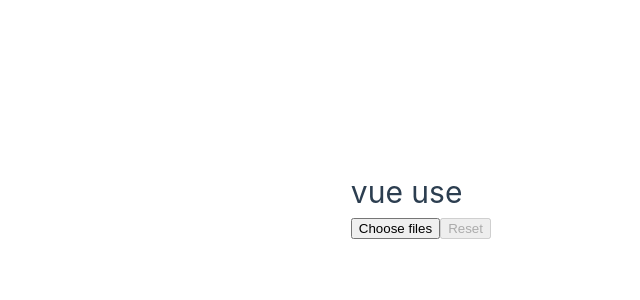
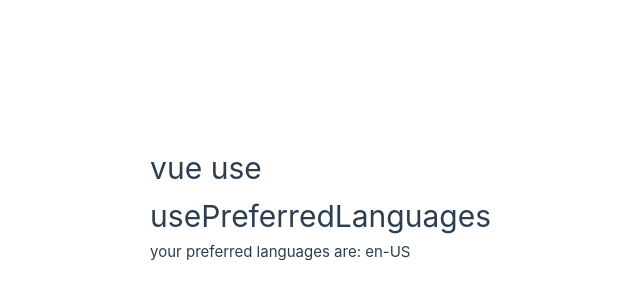
Before and after one commit to noah-00/vue3-doc, a Vue app: page / in a window 1280 px wide. Shown: the part 196-496 px from the top of the page, without its empty margins (149-789 px from the left). Built offline with nearby package versions, Linux system fonts and the light colour scheme.

Commit message:
✨ usePreferredLanguages

```diff
--- /dev/null
+++ b/src/components/VueUse/Browser/UsePreferredLanguages.vue
@@ -0,0 +1,12 @@
+<script setup lang="ts">
+import { usePreferredLanguages } from "@vueuse/core";
+
+const languages = usePreferredLanguages();
+</script>
+
+<template>
+  <h1>usePreferredLanguages</h1>
+  <p>
+    your preferred languages are: <b>{{ languages.join(", ") }}</b>
+  </p>
+</template>
--- a/src/components/VueUse/index.vue
+++ b/src/components/VueUse/index.vue
@@ -13,6 +13,7 @@ import UseWindowFocus from "./Elements/UseWindowFocus.vue";
 
 import UseClipboard from "./Browser/UseClipboard.vue";
 import UseFileDialog from "./Browser/UseFileDialog.vue";
+import usePreferredLanguages from "./Browser/UsePreferredLanguages.vue";
 </script>
 
 <template>
@@ -30,5 +31,6 @@ import UseFileDialog from "./Browser/UseFileDialog.vue";
   <!-- <UseWindowFocus /> -->
 
   <!-- <UseClipboard /> -->
-  <UseFileDialog />
+  <!-- <UseFileDialog /> -->
+  <usePreferredLanguages />
 </template>
```
